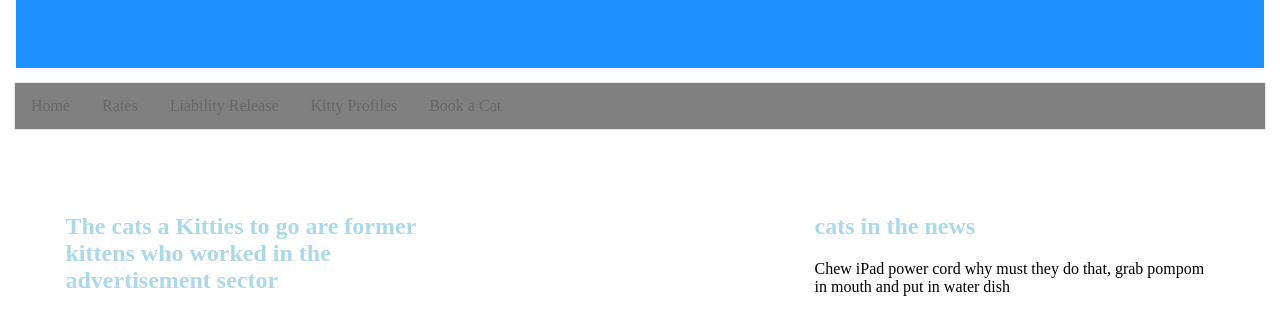
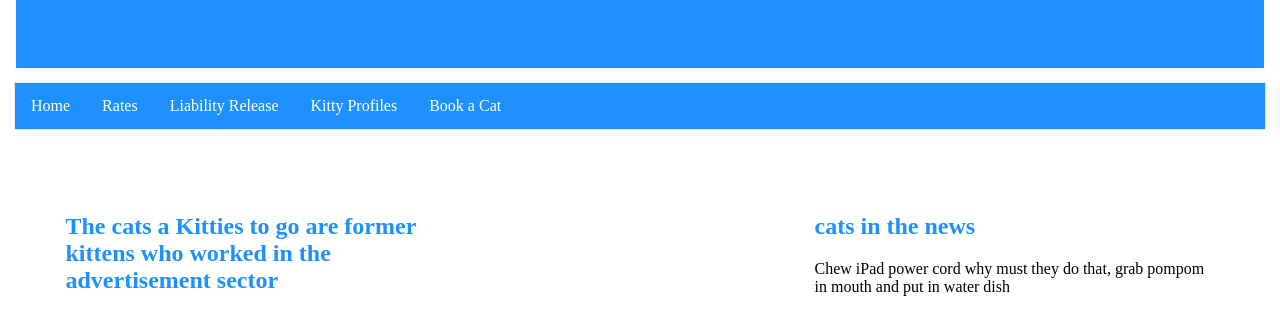
Before and after one commit to CalumSwinford/cat-project, a plain HTML site: page Assignment-4-p1.html in a window 1280 px wide. Shown: the part 491-800 px from the top of the page. Drawn offline with Linux system fonts and the light colour scheme.

Commit message:
Update Assignment-4-p1.html

```diff
--- a/Assignment-4-p1.html
+++ b/Assignment-4-p1.html
@@ -61,7 +61,7 @@ ul {
   padding: 0;
   overflow: hidden;
   border: 1px solid #e7e7e7;
-  background-color: grey;
+  background-color: dodgerblue;
 }
 
 li {
@@ -70,14 +70,14 @@ li {
 
 li a {
   display: block;
-  color: #666;
+  color: white;
   text-align: center;
   padding: 14px 16px;
   text-decoration: none;
 }
 
 li a:hover:not(.active) {
-  background-color: #ddd;
+  background-color: dodgerblue;
 }
 
 li a.active {
@@ -85,7 +85,7 @@ li a.active {
   background-color: #04AA6D;
 }
 h2{
-  color: lightblue;
+  color: dodgerblue;
 }
 section{
   float: left;
@@ -97,6 +97,9 @@ border: 0px;
 padding:0px;
 margin: 0px;
 margin-bottom: auto;
+}
+.footer:hover{
+  background-color:blue;
 }
 
 </style>
```
